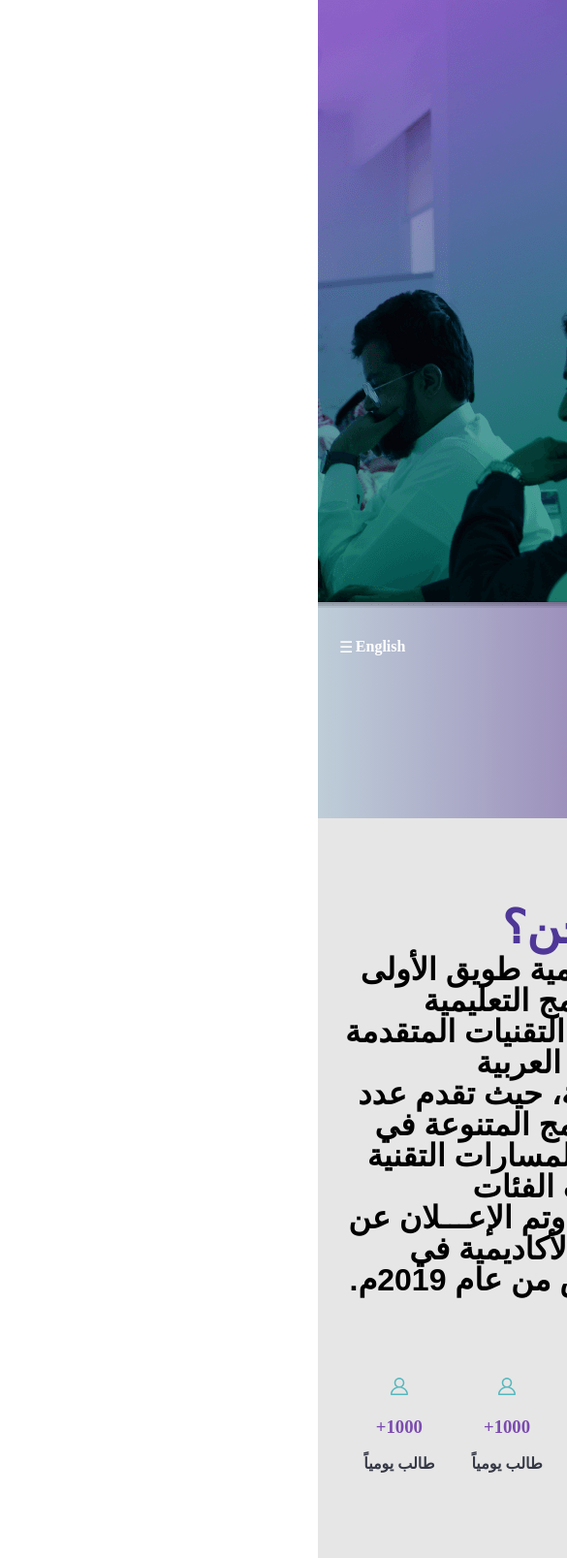
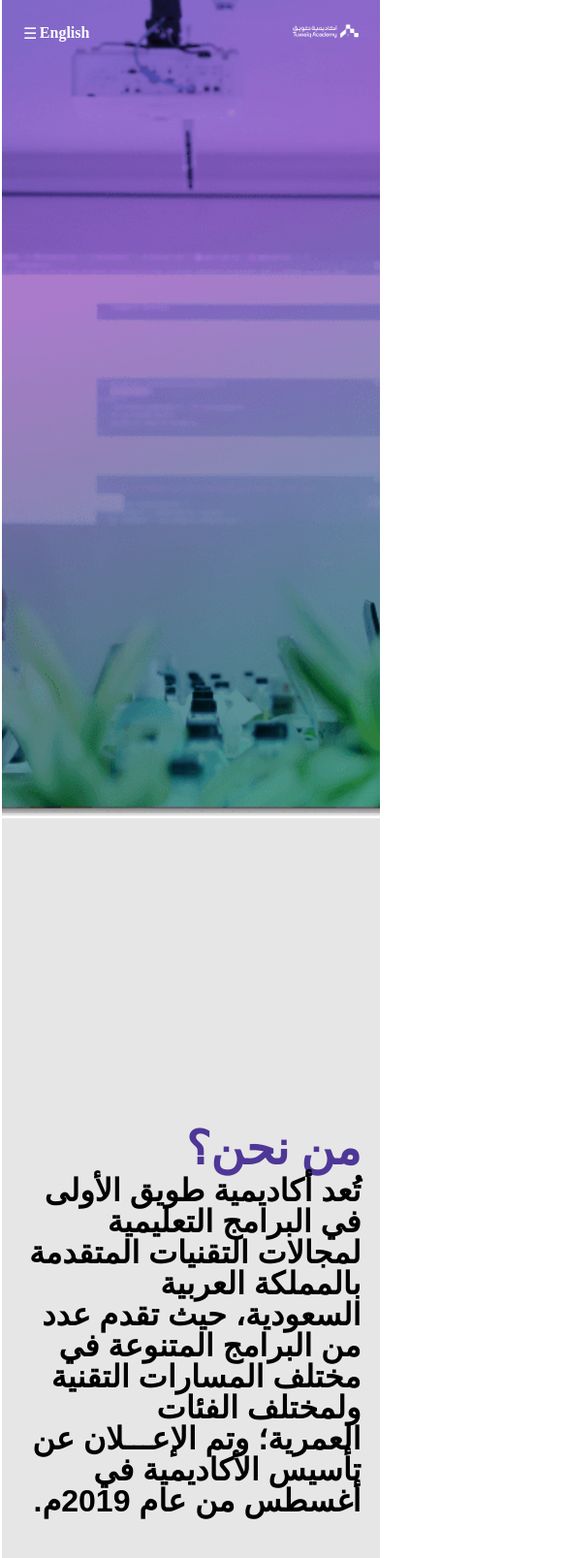
Before and after one commit to NajwaAlmutairi/tuwaiqweb, a plain HTML site: page about.html in a window 390 px wide. Shown: the top 1607 px of the page at 97% size, 585 px wide, since content can reach past the window. Drawn offline with Linux system fonts and the light colour scheme.

Commit message:
adding design for  about page in mobile screen

```diff
--- a/about.html
+++ b/about.html
@@ -10,8 +10,8 @@
 </head>
 
 <body>
-    <div class="video-container">
-        <img src="aboutImage2.png" alt="aboutImage2">
+    <div class="imge-container">
+        <img src="aboutImage2.png" alt="aboutImage2" class="image-bg ">
         <div class="content">
             <nav class="navbar-container" id="navbar">
                 <div class="navbar">
@@ -186,7 +186,7 @@
             <div class="location-map-container">
                 <iframe
                     src="https://www.google.com/maps/embed?pb=!1m18!1m12!1m3!1d3620.28680219342!2d46.71549262606521!3d24.854052345516624!2m3!1f0!2f0!3f0!3m2!1i1024!2i768!4f13.1!3m3!1m2!1s0x3e2efbd2d9c324c7%3A0x9124f530f1b56443!2z2KfZg9in2K_ZitmF2YrYqSDYt9mI2YrZgg!5e0!3m2!1sar!2ssa!4v1725759542389!5m2!1sar!2ssa"
-                    width="600" height="450" style="border:0;" allowfullscreen="" loading="lazy"
+                    width="400" height="450" style="border:0;" allowfullscreen="" loading="lazy"
                     referrerpolicy="no-referrer-when-downgrade"></iframe>
             </div>
 
--- a/aboutstyle.css
+++ b/aboutstyle.css
@@ -1,3 +1,27 @@
+ .imge-container {
+     position: relative;
+     width: 100%;
+     height: 100vh;
+     overflow: hidden;
+     background-image: url("aboutImage2.png");
+     background-size: cover;
+     background-repeat: no-repeat;
+     background-position: center
+ }
+
+ .image-bg {
+     position: absolute;
+     top: 0;
+     left: 0;
+     min-width: 100%;
+     min-height: 100%;
+     width: auto;
+     height: auto;
+     z-index: -1;
+ }
+
+
+
  /* start of about section */
  .about-section-container {
      display: flex;
@@ -38,6 +62,7 @@
      align-items: center;
      width: 100%;
      height: 100%;
+     flex-wrap: wrap;
  }
 
  .icon-text {
@@ -89,10 +114,6 @@
  }
 
  .service-div {
-    /* width: calc(100%/3); */
-}
-
-.service-div {
      display: flex;
      flex-direction: column;
      justify-content: center;
@@ -110,74 +131,159 @@
      justify-content: space-evenly;
      height: 100vh;
  }
-#image{
+
+ #image {
      width: 2rem;
  }
+
  /* end of services section */
 
  /* start of global-comp section */
-.global-comp-section-container{
+ .global-comp-section-container {
      display: flex;
      justify-content: center;
      width: 100%;
      height: 70vh;
  }
-.global-comp-section{
+
+ .global-comp-section {
      width: 90%;
      display: flex;
      flex-direction: column;
-    /* align-items: center; */
      justify-content: space-evenly;
 
  }
-.global-comp-list{
-    /* width: 100%; */
+
+ .global-comp-list {
      display: flex;
      justify-content: space-evenly;
      align-items: center;
      flex-wrap: wrap;
  }
-.global-div{
+
+ .global-div {
      display: flex;
      flex-direction: column;
      justify-content: space-evenly;
      align-items: center;
-    width:calc(90%/3);
+     width: calc(90%/3);
      height: 30vh;
      text-align: center;
  }
-.global-icon-container{
+
+ .global-icon-container {
      width: 20%;
  }
-.purple-heading{
+
+ .purple-heading {
      text-align: center;
      font-size: 2.5rem;
      font-weight: 700;
      color: rgb(78, 55, 151);
  }
-.global-div h4{
+
+ .global-div h4 {
      font-weight: 400;
-    font-size:1rem;
+     font-size: 1rem;
      color: #333333;
  }
+
  /* end of global-comp section */
 
  /* start of location map */
-.location-section{
+ .location-section {
      width: 98%;
      height: 100vh;
-    display:flex;
+     display: flex;
      justify-content: space-around;
      align-items: center;
      font-size: 1.5rem;
  }
-.location-map-container{
+
+ .location-map-container {
      border: 1px solid black;
  }
-.text-section{
+
+ .text-section {
      display: flex;
      flex-direction: column;
      justify-content: center;
      justify-items: center;
  }
+
  /* end of location map */
+ @media only screen and (max-width: 600px) {
+
+     .location-section {
+         flex-direction: column;
+     }
+
+     .location-map-container iframe {
+         width: "100px";
+         height: "100px"
+     }
+
+     .global-div {
+         width: 90%;
+
+     }
+
+     .global-icon-container {
+         width: 10%;
+     }
+
+     .global-comp-section-container {
+         height: 100vh;
+     }
+
+     .location-section {
+         height: 140vh;
+     }
+
+     .service-div {
+         width: 90%;
+     }
+
+     .icon-services {
+         width: 5%;
+         height: 2.5rem;
+     }
+
+     #image {
+         height: 2.5rem;
+     }
+
+     .services-container {
+         height: 100vh;
+     }
+
+     .service-list-col {
+         height: 50vh;
+     }
+
+     .icon-text {
+         width: 80%;
+         justify-content: space-evenly;
+
+     }
+
+     .about-section-container {
+         height: 200vh;
+     }
+
+     .icon-text-container {
+         display: flex;
+         justify-content: space-evenly;
+         align-items: center;
+
+     }
+
+     .about-section {
+         display: flex;
+         flex-direction: column;
+         justify-content: flex-start;
+         align-items: flex-start;
+         width: 90%;
+         height: 63%;
+     }
+ }
```
Lines whose indentation alone changed are shown as unchanged.
